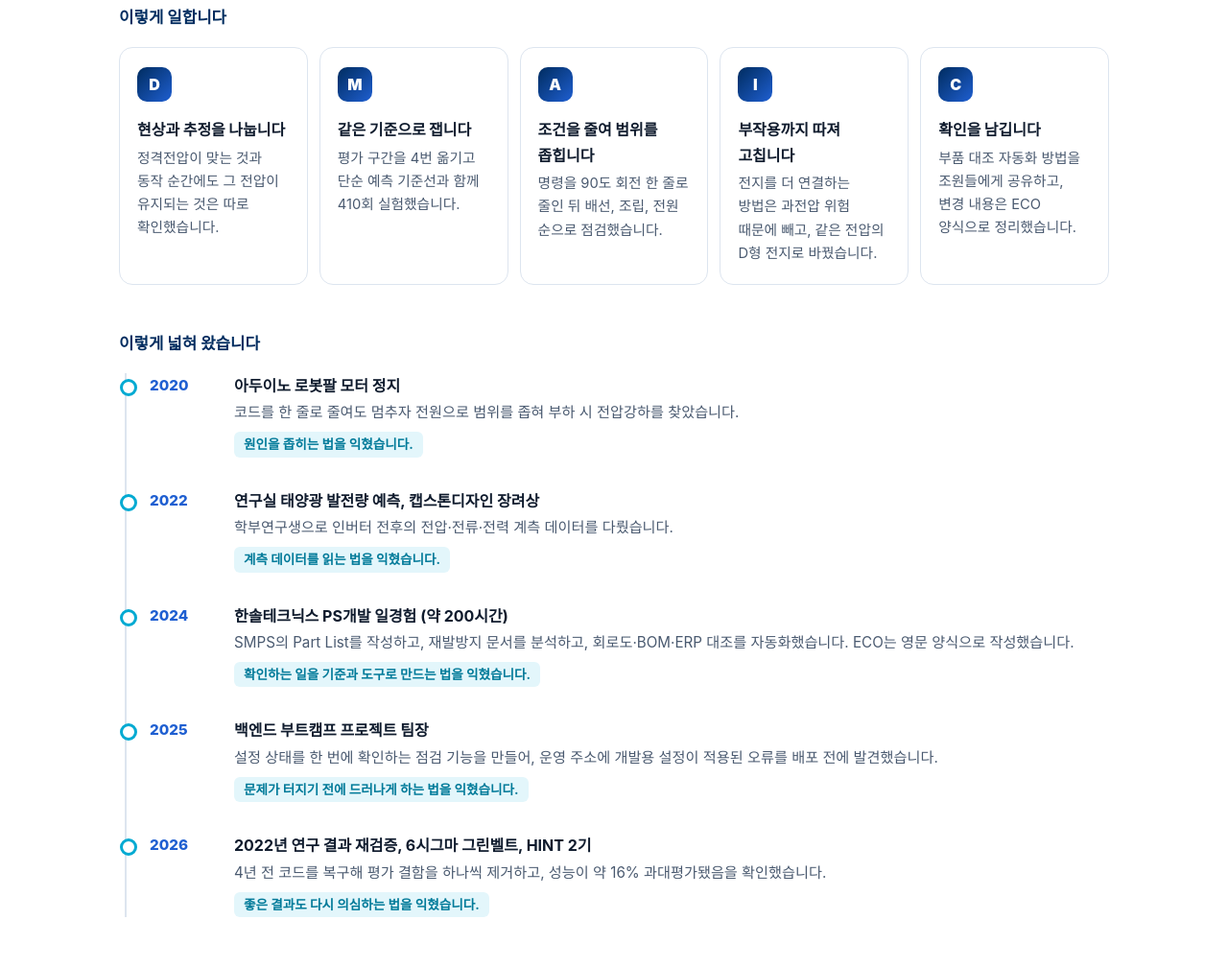
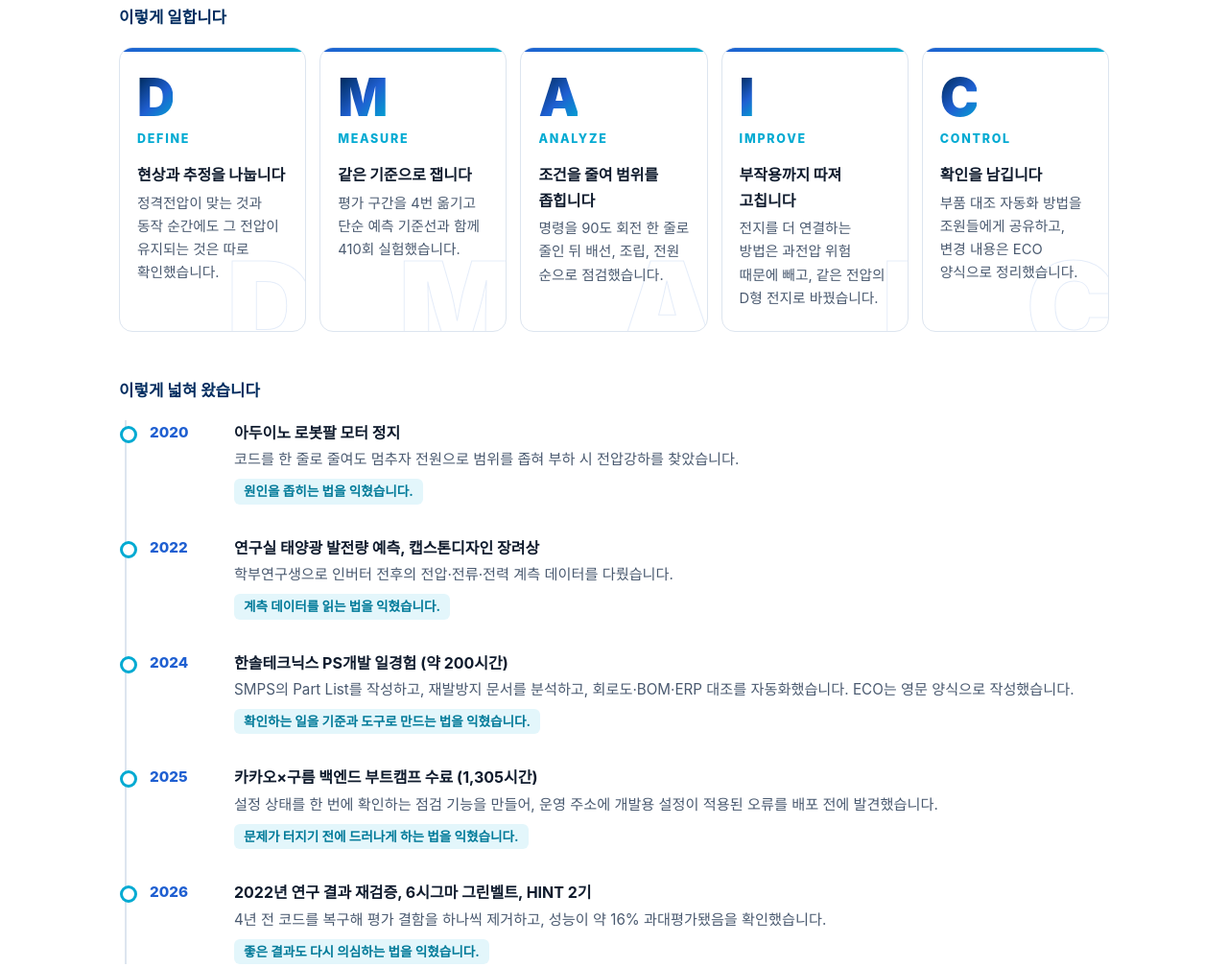
Before and after one commit to jam9582/jam9582.github.io, a plain HTML site: page index.html in a window 1280 px wide. Shown: the part 1380-2388 px from the top of the page at 96% size. Drawn offline with nearby package versions, Linux system fonts and the light colour scheme; a web font is replaced by a local one.

Commit message:
style: DMAIC 단계 카드 디자인 강화 및 부트캠프 연혁 문구 수정

```diff
--- a/css/style.css
+++ b/css/style.css
@@ -251,28 +251,62 @@ ul, ol { list-style: none; }
 .lead { margin-top: 28px; max-width: 760px; font-size: 1.02rem; }
 
 .method { display: grid; grid-template-columns: 1fr; gap: 12px; }
+.method { counter-reset: step; }
 .method__step {
   position: relative;
-  padding: 20px 20px 20px 72px;
+  overflow: hidden;
+  padding: 22px 20px 20px;
   border: 1px solid var(--line);
   border-radius: var(--radius);
   background: #fff;
+  transition: border-color 0.25s, box-shadow 0.25s, transform 0.25s;
 }
+/* 위쪽 그라데이션 띠 */
+.method__step::before {
+  content: "";
+  position: absolute;
+  inset: 0 0 auto 0;
+  height: 4px;
+  background: linear-gradient(90deg, var(--blue-500), var(--teal-400));
+}
+.method__step:hover {
+  border-color: var(--teal-400);
+  box-shadow: 0 14px 32px rgba(0, 44, 95, 0.12);
+  transform: translateY(-4px);
+}
+.method__head { position: relative; display: flex; align-items: baseline; gap: 10px; }
 .method__key {
+  font-size: 3rem;
+  font-weight: 900;
+  line-height: 1;
+  letter-spacing: -0.04em;
+  background: linear-gradient(135deg, var(--navy-700) 10%, var(--blue-500) 55%, var(--teal-400));
+  -webkit-background-clip: text;
+  background-clip: text;
+  color: transparent;
+}
+.method__word {
+  color: var(--teal-400);
+  font-size: 0.78rem;
+  font-weight: 800;
+  letter-spacing: 0.14em;
+  text-transform: uppercase;
+}
+/* 카드 오른쪽 아래에 깔리는 큰 글자 */
+.method__bg {
   position: absolute;
-  left: 20px;
-  top: 20px;
-  display: grid;
-  place-items: center;
-  width: 36px;
-  height: 36px;
-  border-radius: 10px;
-  background: linear-gradient(135deg, var(--navy-700), var(--blue-500));
-  color: #fff;
+  right: -0.08em;
+  bottom: -0.3em;
+  font-size: 8rem;
   font-weight: 900;
+  line-height: 1;
+  color: transparent;
+  -webkit-text-stroke: 1px rgba(31, 95, 209, 0.12);
+  pointer-events: none;
+  user-select: none;
 }
-.method__name { font-weight: 800; }
-.method__ex { margin-top: 4px; color: var(--ink-soft); font-size: 0.92rem; }
+.method__name { position: relative; margin-top: 14px; font-weight: 800; }
+.method__ex { position: relative; margin-top: 4px; color: var(--ink-soft); font-size: 0.92rem; }
 
 .timeline { border-left: 2px solid var(--line); margin-left: 6px; }
 .timeline__item {
@@ -504,8 +538,10 @@ ul, ol { list-style: none; }
   .stats { grid-template-columns: repeat(4, 1fr); }
   .creds { grid-template-columns: repeat(3, 1fr); }
   .method { grid-template-columns: repeat(5, 1fr); }
-  .method__step { padding: 72px 18px 20px; }
-  .method__key { left: 18px; }
+  .method { gap: 14px; }
+  .method__step { padding: 24px 18px 22px; }
+  .method__head { flex-direction: column; gap: 6px; }
+  .method__key { font-size: 3.4rem; }
   .works { grid-template-columns: repeat(3, 1fr); gap: 20px; }
   .skill { flex-direction: row; gap: 32px; padding: 28px 32px; }
   .skill__head { flex: 0 0 240px; }
--- a/index.html
+++ b/index.html
@@ -77,27 +77,32 @@
         <h3 class="sub-title" data-reveal>이렇게 일합니다</h3>
         <ol class="method">
           <li class="method__step" data-reveal>
-            <span class="method__key">D</span>
+            <div class="method__head"><span class="method__key">D</span><span class="method__word">Define</span></div>
+            <span class="method__bg" aria-hidden="true">D</span>
             <p class="method__name">현상과 추정을 나눕니다</p>
             <p class="method__ex">정격전압이 맞는 것과 동작 순간에도 그 전압이 유지되는 것은 따로 확인했습니다.</p>
           </li>
           <li class="method__step" data-reveal>
-            <span class="method__key">M</span>
+            <div class="method__head"><span class="method__key">M</span><span class="method__word">Measure</span></div>
+            <span class="method__bg" aria-hidden="true">M</span>
             <p class="method__name">같은 기준으로 잽니다</p>
             <p class="method__ex">평가 구간을 4번 옮기고 단순 예측 기준선과 함께 410회 실험했습니다.</p>
           </li>
           <li class="method__step" data-reveal>
-            <span class="method__key">A</span>
+            <div class="method__head"><span class="method__key">A</span><span class="method__word">Analyze</span></div>
+            <span class="method__bg" aria-hidden="true">A</span>
             <p class="method__name">조건을 줄여 범위를 좁힙니다</p>
             <p class="method__ex">명령을 90도 회전 한 줄로 줄인 뒤 배선, 조립, 전원 순으로 점검했습니다.</p>
           </li>
           <li class="method__step" data-reveal>
-            <span class="method__key">I</span>
+            <div class="method__head"><span class="method__key">I</span><span class="method__word">Improve</span></div>
+            <span class="method__bg" aria-hidden="true">I</span>
             <p class="method__name">부작용까지 따져 고칩니다</p>
             <p class="method__ex">전지를 더 연결하는 방법은 과전압 위험 때문에 빼고, 같은 전압의 D형 전지로 바꿨습니다.</p>
           </li>
           <li class="method__step" data-reveal>
-            <span class="method__key">C</span>
+            <div class="method__head"><span class="method__key">C</span><span class="method__word">Control</span></div>
+            <span class="method__bg" aria-hidden="true">C</span>
             <p class="method__name">확인을 남깁니다</p>
             <p class="method__ex">부품 대조 자동화 방법을 조원들에게 공유하고, 변경 내용은 ECO 양식으로 정리했습니다.</p>
           </li>
@@ -132,7 +137,7 @@
           <li class="timeline__item" data-reveal>
             <span class="timeline__year">2025</span>
             <div>
-              <p class="timeline__what">백엔드 부트캠프 프로젝트 팀장</p>
+              <p class="timeline__what">카카오×구름 백엔드 부트캠프 수료 (1,305시간)</p>
               <p class="timeline__desc">설정 상태를 한 번에 확인하는 점검 기능을 만들어, 운영 주소에 개발용 설정이 적용된 오류를 배포 전에 발견했습니다.</p>
               <p class="timeline__got">문제가 터지기 전에 드러나게 하는 법을 익혔습니다.</p>
             </div>
```
